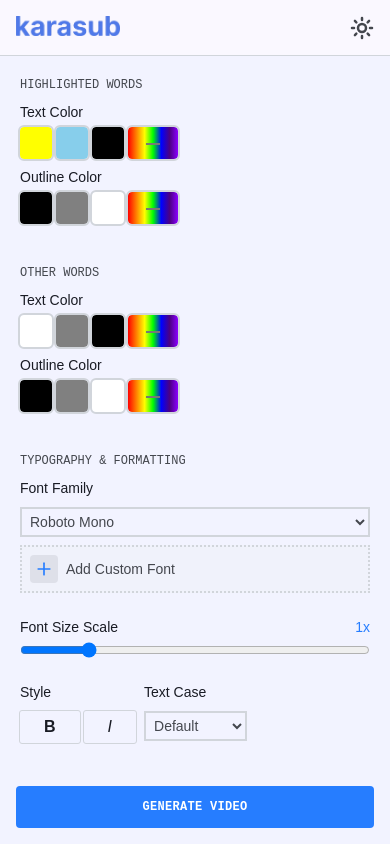
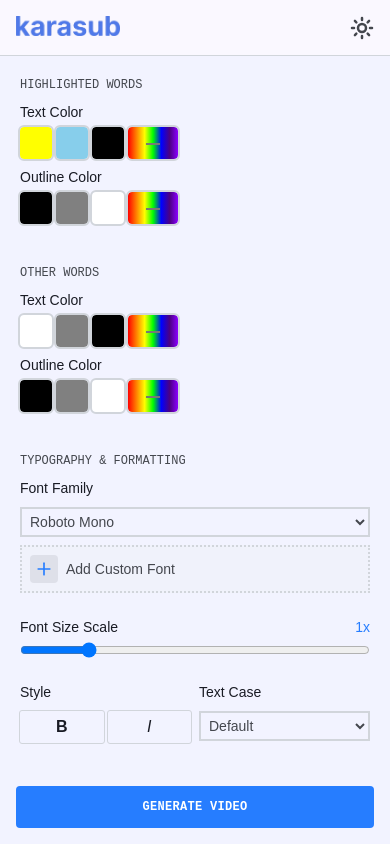
Before and after one commit to nvn0x33/karasub-web, a React (Vite) app in the folder client/: page / in a window 390 px wide. Built offline with nearby package versions, Linux system fonts and the light colour scheme.

Commit message:
feat: add responsiveness to emphasis and text case

```diff
--- a/client/src/components/EmphasisControl.tsx
+++ b/client/src/components/EmphasisControl.tsx
@@ -16,7 +16,7 @@ const Controls = [
 ];
 export default function EmphasisControl({ setConfig }) {
     return (
-        <div className="flex flex-col gap-2">
+        <div className="flex flex-col gap-2 flex-1">
             <h6 className="text-size-desc text-headline">Style</h6>
             <div className="flex gap-1">
                 {Controls.map((control) => (
@@ -52,7 +52,7 @@ function Control({ text, styleCSS, setConfig, target }) {
         <button
             className={`${
                 isActive === true ? "bg-primary" : ""
-            }  text-headline px-6 py-1 rounded-xs outline outline-outline`}
+            }  text-headline py-1 rounded-xs outline outline-outline flex-1 min-w-0`}
             style={styleCSS}
             onClick={handleClick}
         >
--- a/client/src/components/TextCase.tsx
+++ b/client/src/components/TextCase.tsx
@@ -15,7 +15,7 @@ const TEXT_CASES = [
 
 export default function TextCase() {
     return (
-        <div className="flex flex-col gap-2">
+        <div className="flex flex-col gap-2 flex-1 min-w-0">
             <h6 className="text-size-desc text-headline">
                 <label htmlFor="text-case">Text Case</label>
             </h6>
--- a/client/src/pages/SubtitleConfig.tsx
+++ b/client/src/pages/SubtitleConfig.tsx
@@ -72,7 +72,7 @@ function VideoConfig() {
                         <div className="flex flex-col gap-6 ">
                             <FontFamily setConfig={setConfig} />
                             <FontSizeScaler setConfig={setConfig} />
-                            <div className="flex gap-2">
+                            <div className="flex gap-2 min-w-0">
                                 <EmphasisControl setConfig={setConfig} />
                                 <TextCase />
                             </div>
```
